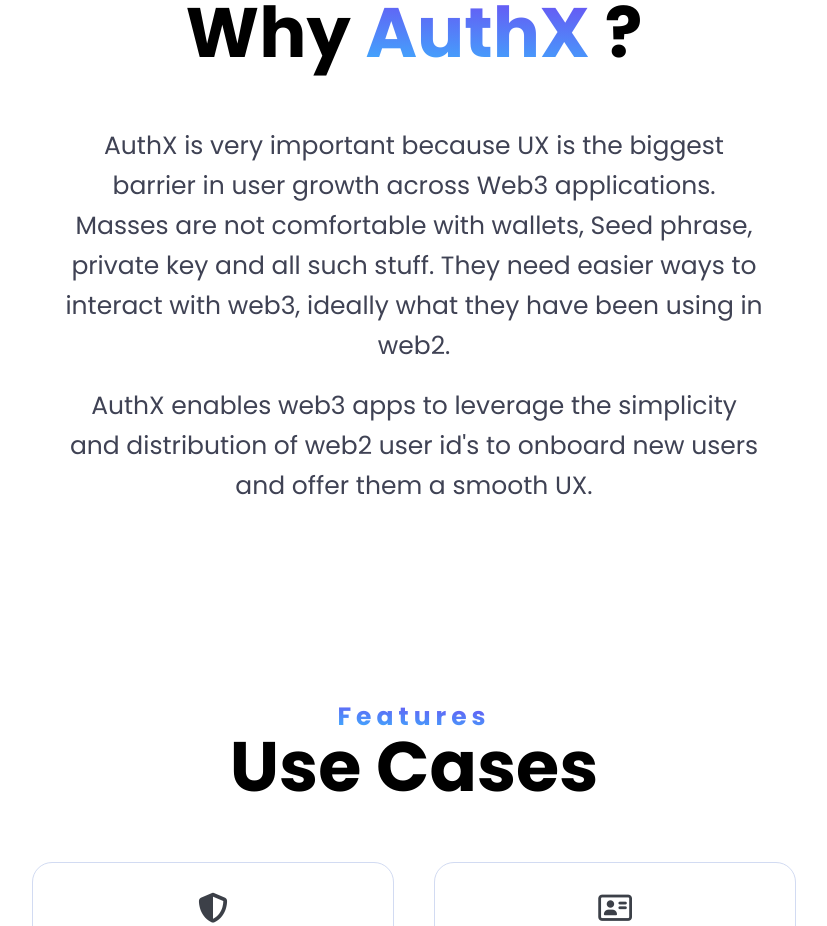
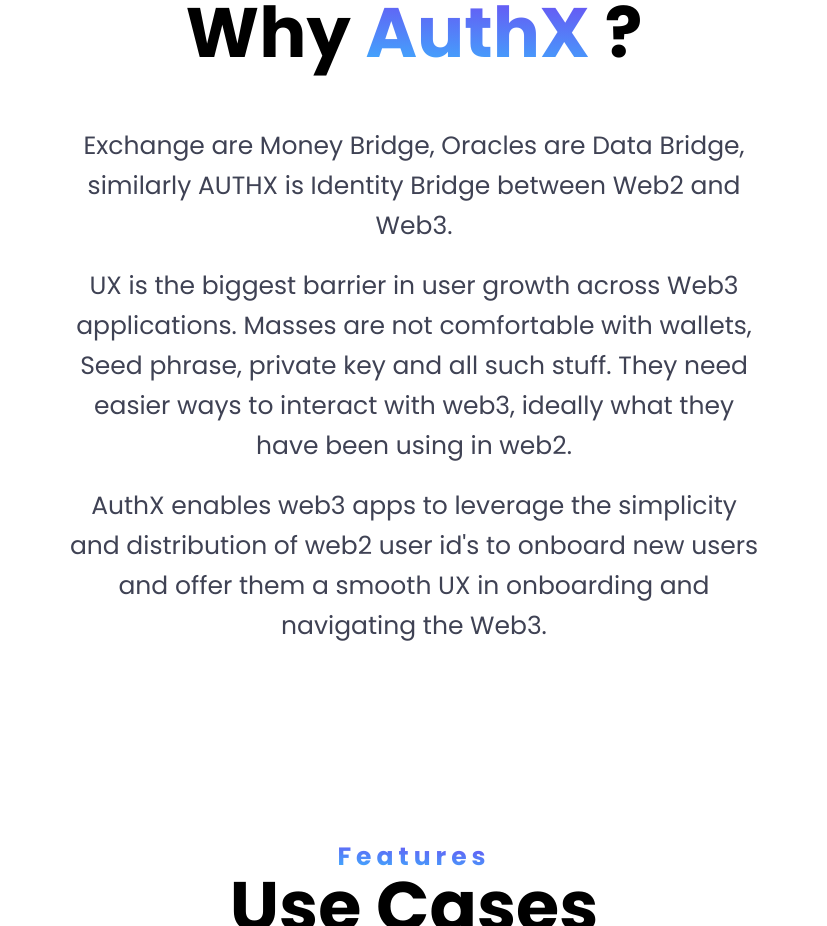
Before and after one commit to ucpi/authxui, a React (Create React App) app: page / in a window 1280 px wide. Shown: the part 1080-2006 px from the top of the page, without its empty margins (226-1053 px from the left). Built offline with nearby package versions, Linux system fonts and the light colour scheme.

Commit message:
added more text in why authx section

```diff
--- a/src/Components/Section2/Section2.jsx
+++ b/src/Components/Section2/Section2.jsx
@@ -10,14 +10,19 @@ const Section2 = () => {
           Why <span>AuthX</span> ?
         </h1>
         <p>
-          AuthX is very important because UX is the biggest barrier in user
-          growth across Web3 applications. Masses are not comfortable with
-          wallets, Seed phrase, private key and all such stuff. They need easier
-          ways to interact with web3, ideally what they have been using in web2.
+          Exchange are Money Bridge, Oracles are Data Bridge, similarly AUTHX is
+          Identity Bridge between Web2 and Web3.
+        </p>
+        <p>
+          UX is the biggest barrier in user growth across Web3 applications.
+          Masses are not comfortable with wallets, Seed phrase, private key and
+          all such stuff. They need easier ways to interact with web3, ideally
+          what they have been using in web2.
         </p>
         <p>
           AuthX enables web3 apps to leverage the simplicity and distribution of
-          web2 user id's to onboard new users and offer them a smooth UX.
+          web2 user id's to onboard new users and offer them a smooth UX in
+          onboarding and navigating the Web3.
         </p>
       </Element>
     </>
```
